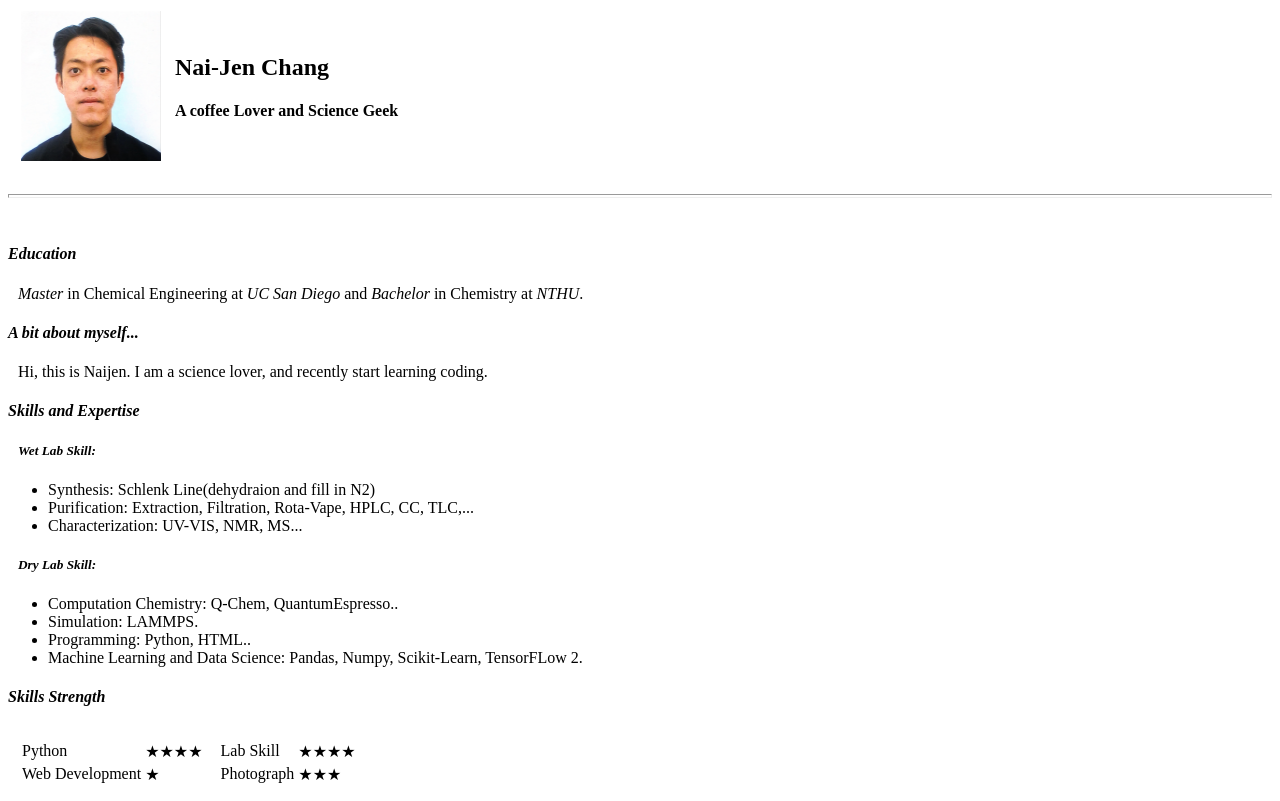
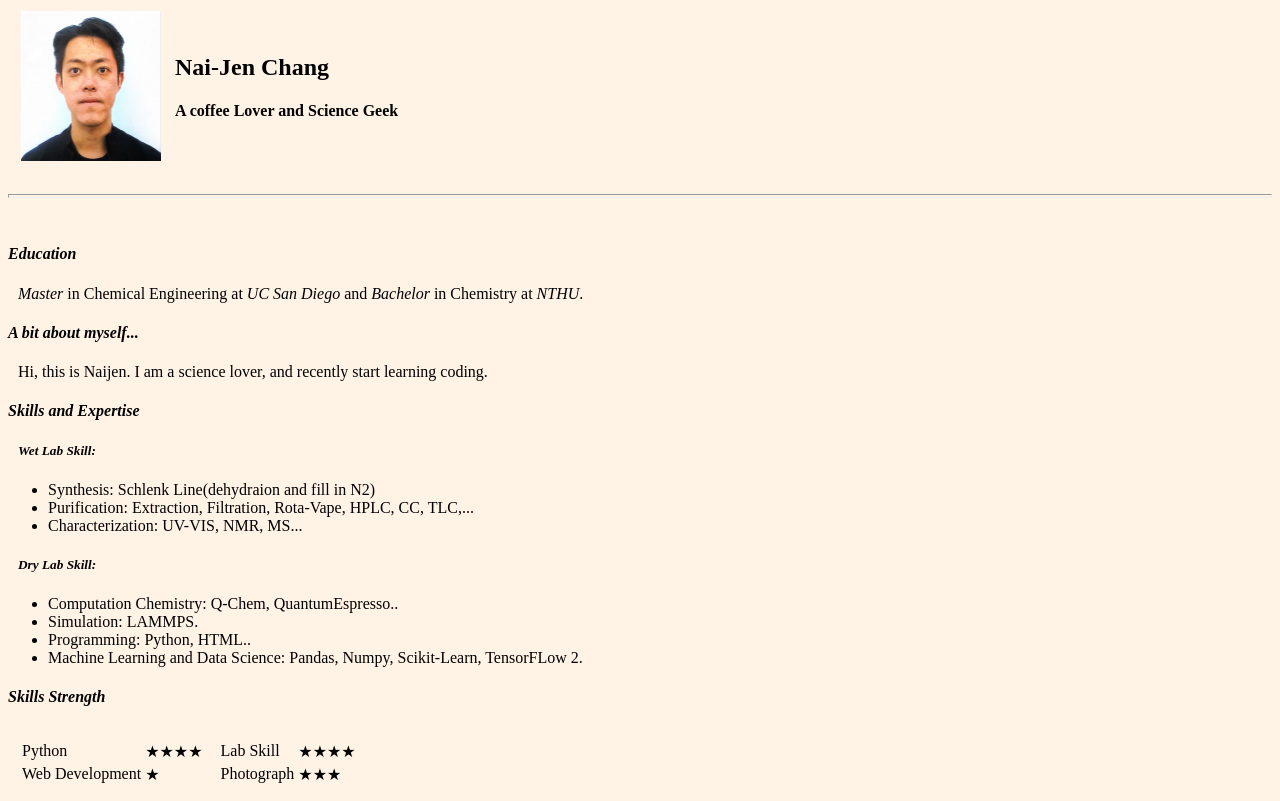
Before and after one commit to naijen0211/personalwebsite, a plain HTML site: page index.html in a window 1280 px wide. Shown: the top 801 px of the page. Drawn offline with Linux system fonts and the light colour scheme.

Commit message:
Update index.html

```diff
--- a/index.html
+++ b/index.html
@@ -7,7 +7,7 @@
         <meta name="description" content="Everything about Naijen">
     </head>
 
-    <body>
+    <body style="background-color: #fff3e6;">
         <table>
             <tr>
                 <td>
```
